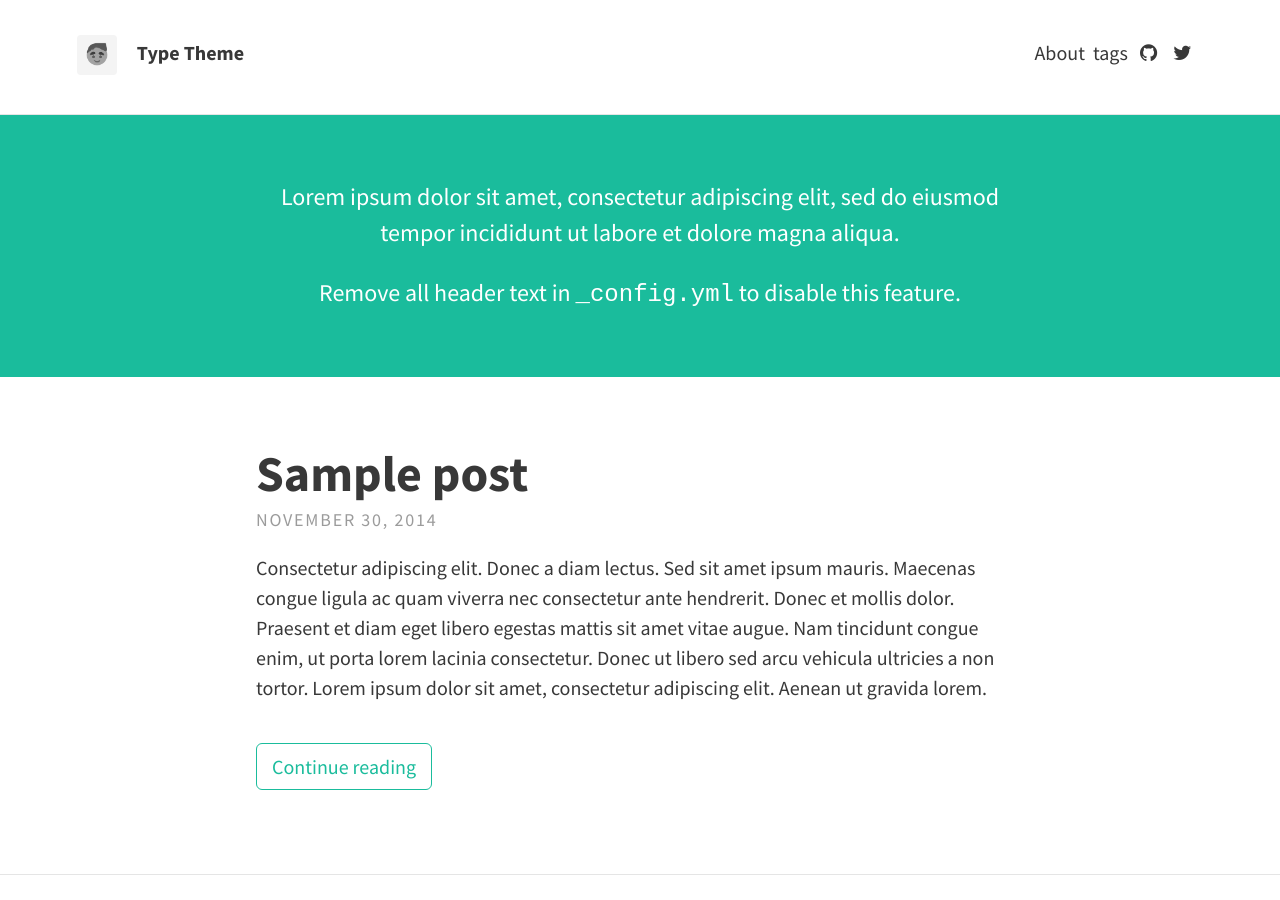
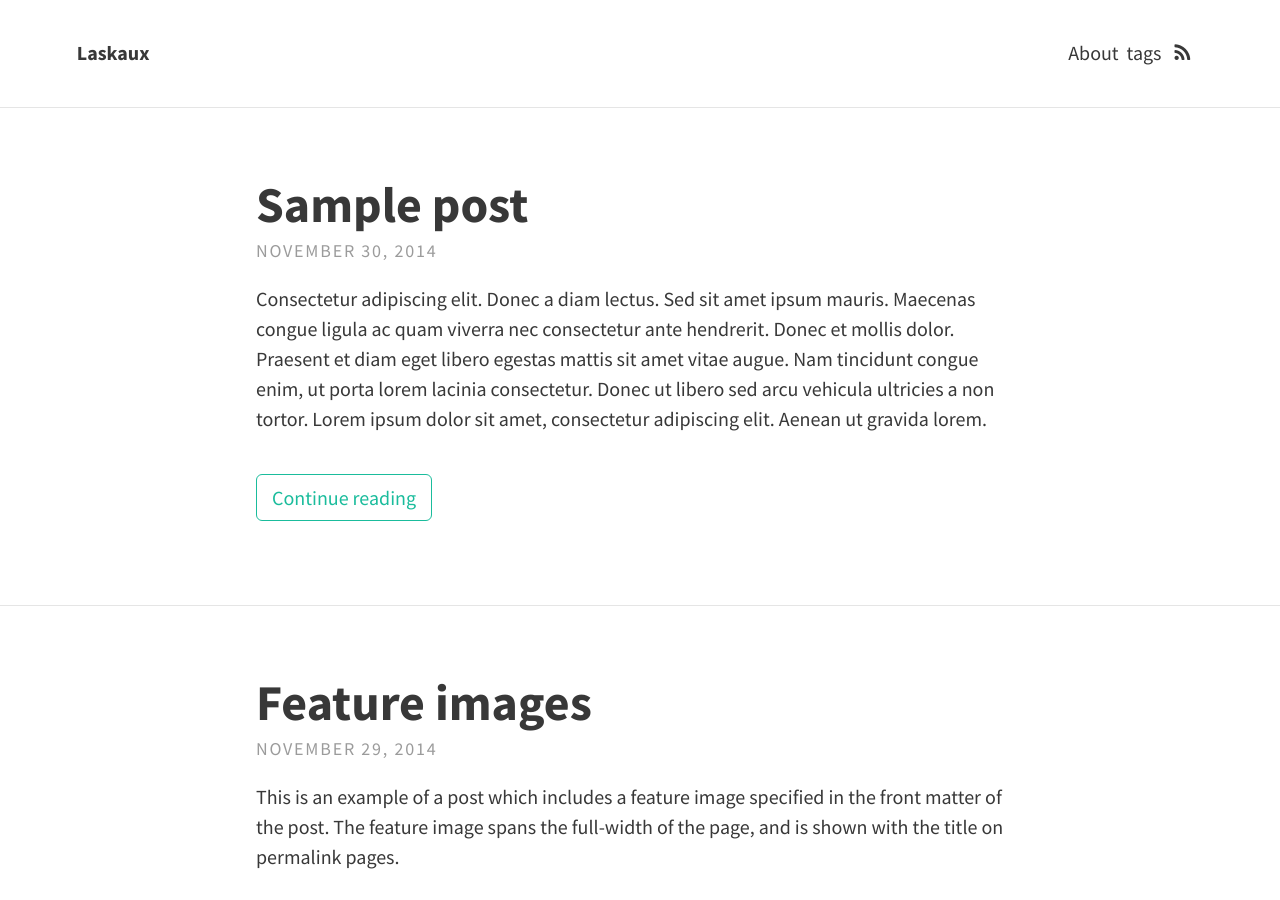
Before and after one commit to laskaux/laskaux.github.io, a Jekyll site: the page built from index.html, in a window 1280 px wide and 900 px high. Built offline with Jekyll 4.4.1, drawn with Linux system fonts in a browser that asks for light colours; the list of posts is cut into pages by our own code.

Commit message:
Update config

```diff
--- a/_config.yml
+++ b/_config.yml
@@ -1,27 +1,25 @@
 # SITE CONFIGURATION
-baseurl: "/type-theme"
-url: "https://rohanchandra.github.io/"
+baseurl: ""
+url: "https://laskaux.github.io/"
 
 # THEME-SPECIFIC CONFIGURATION
 theme_settings:
   # Meta
-  title: Type Theme
-  avatar: assets/img/avatar.png
-  favicon: assets/favicon.ico
+  title: Laskaux
+  avatar:
+  favicon:
   gravatar: # Email MD5 hash
-  description: "A website with blog posts and pages" # used by search engines
+  description: "Laskaux's blog" # used by search engines
 
   # Header and footer text
-  header_text: >
-     <p>Lorem ipsum dolor sit amet, consectetur adipiscing elit, sed do eiusmod tempor incididunt ut labore et dolore magna aliqua.</p>
+  header_text:
 
-     <p>Remove all header text in <code>_config.yml</code> to disable this feature.</p>
   header_text_feature_image:
   footer_text: >
    Powered by <a href="https://jekyllrb.com/">Jekyll</a> with <a href="https://github.com/rohanchandra/type-theme">Type Theme</a>
 
   # Icons
-  rss: false
+  rss: true
   email_address: # Full email address, e.g. "sam@example.com"
   behance:
   bitbucket:
@@ -29,7 +27,7 @@ theme_settings:
   facebook:
   flickr:
   gitlab:
-  github: "rohanchandra/type-theme"
+  github:
   google_plus:
   instagram:
   linkedin:  # Full URL
@@ -39,7 +37,7 @@ theme_settings:
   stack_exchange:  # Full URL
   steam:
   tumblr:
-  twitter: "twitter"
+  twitter:
   wordpress:
   youtube:
 
@@ -53,8 +51,8 @@ theme_settings:
   str_follow_on: "Follow on"
   str_rss_follow: "Follow RSS feed"
   str_email: "Email"
-  str_next_post: "Next post"
-  str_previous_post: "Previous post"
+  str_next_post: "Next"
+  str_previous_post: "Previous"
   str_next_page: "Next"
   str_previous_page: "Prev"
   str_continue_reading: "Continue reading"
@@ -69,7 +67,7 @@ theme_settings:
   post_navigation: false
 
 # PAGINATION
-paginate: 5
+paginate: 20
 paginate_path: "blog/page:num"
 
 # BUILD SETTINGS
```
